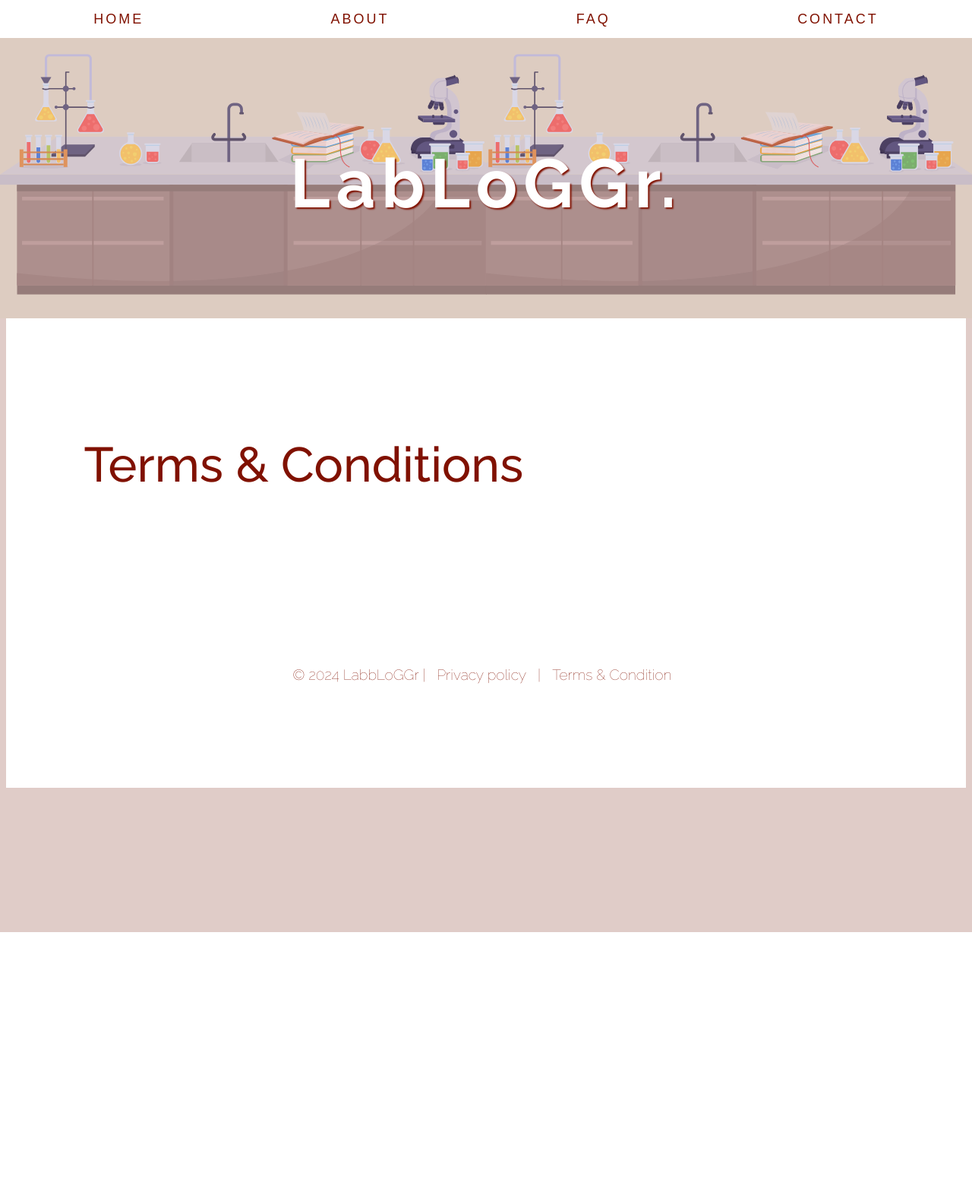
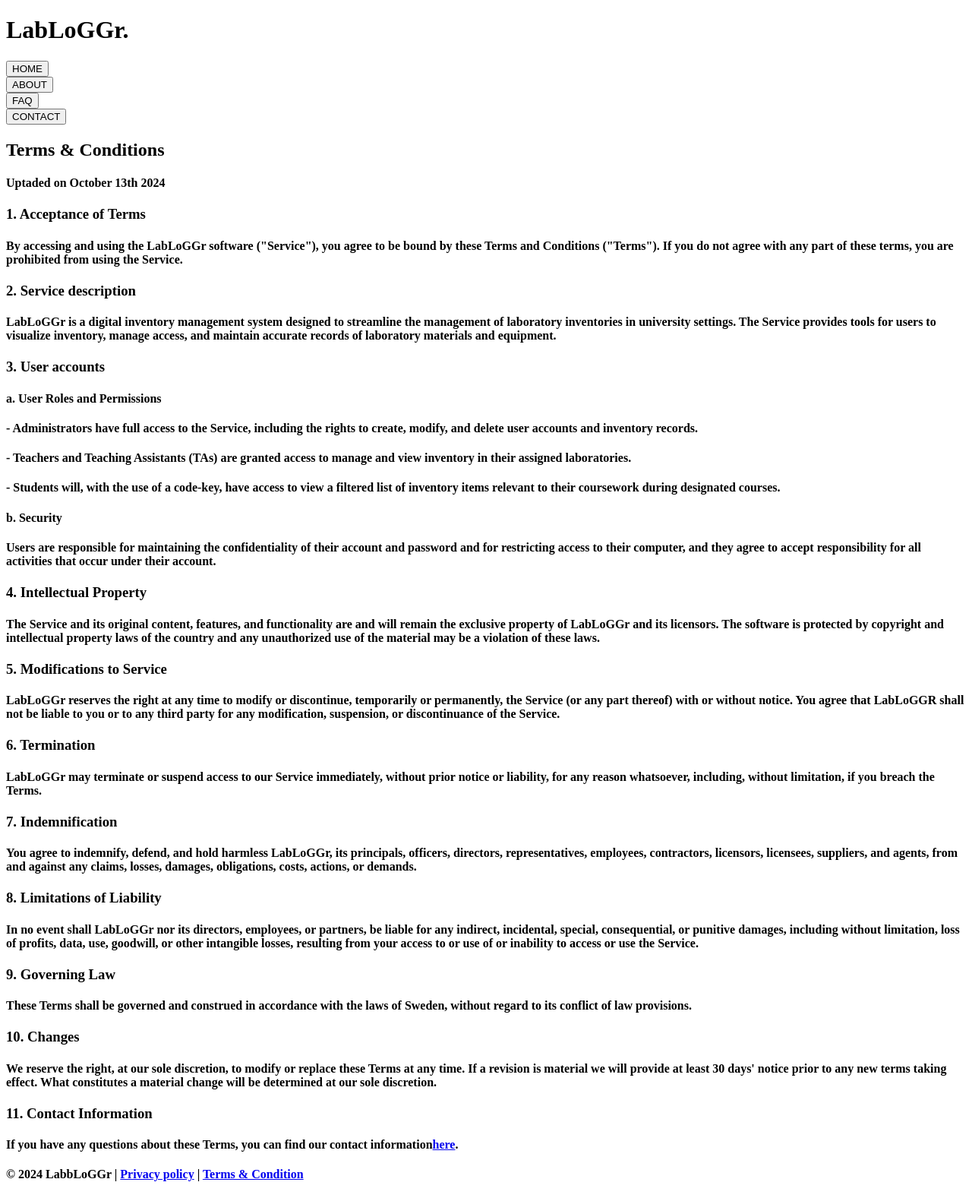
Before and after one commit to SanthoshRajakumar/LabloGGrr, a PHP site: page /site_info/terms_condi.php in a window 1280 px wide. Shown: the whole page at 76% size. Before the commit the page ends 1227 px from the top, so only its background shows below. Run offline with PHP 8.4, Linux system fonts and the light colour scheme.

Commit message:
Terms and conditions done, also added a new folder for all nonsense files

```diff
--- a/account/new_account.php
+++ b/account/new_account.php
@@ -30,7 +30,7 @@ $result = $link->query($sql);
 <head>
     <meta charset="UTF-8">
     <meta name="viewport" content="width=device-width, initial-scale=1.0">
-    <title>Inventory</title>
+    <title>Create user</title>
     <link rel="icon" type="images/x-icon" href="/images/PastedGraphic-1.png">
     <!-- Link to your CSS file -->
     <link rel="stylesheet" href="../style_.css">
--- a/faq.php
+++ b/site_info/faq.php
@@ -88,7 +88,7 @@
 <div class="div1">
 <div class="box1">
     <h3> Could not find the answers you were looking for?</h3>
-        <p>Do not hesitate to contact us. You find our contact information in the top menu.</p>
+        <p>Do not hesitate to<a href="../contact.php">contact us.</a></p>
     </div>
 </div>
 
--- /dev/null
+++ b/site_info/terms_condi.php
@@ -0,0 +1,97 @@
+<!DOCTYPE html>
+<html lang="en">
+<head>
+    <meta charset="UTF-8">
+    <meta name="viewport" content="width=device-width, initial-scale=1.0">
+    <title>Terms & Conditions</title>
+    <link rel="icon" type="images/x-icon" href="/images/PastedGraphic-1.png">
+    <!-- Link to your CSS file -->
+    <link rel="stylesheet" href="style_.css">
+    <!-- Include jQuery library -->
+    <script src="https://code.jquery.com/jquery-3.6.0.min.js"></script>
+</head>
+<body>
+
+<div class="sample-header">
+  <div class="sample-header-section">
+    <h1>LabLoGGr.</h1>
+    <h2></h2>
+  </div>
+</div>
+
+<div class="sample-section-wrap">
+  <div class="sample-section">
+
+  <header>
+<form action="index.php" method="GET">
+      <button type="submit" class="button2">HOME</button>
+    </form>
+    <form action="about.php" method="GET">
+      <button type="submit" class="button2">ABOUT</button>
+    </form>
+    <form action="faq.php" method="GET">
+      <button type="submit" class="button2">FAQ</button>
+    </form>
+    <form action="contact.php" method="GET">
+      <button type="submit" class="button2">CONTACT</button>
+    </form>
+</header>
+
+<h2> Terms & Conditions </h2>
+<h4>Uptaded on October 13th 2024</h4>
+
+<h3>1. Acceptance of Terms </h3>
+<h4>
+By accessing and using the LabLoGGr software ("Service"), you agree to be bound by these Terms and Conditions ("Terms").
+If you do not agree with any part of these terms, you are prohibited from using the Service.
+</h4>
+
+<h3>2. Service description </h3>
+<h4>
+LabLoGGr is a digital inventory management system designed to streamline the management of laboratory inventories in university settings.
+The Service provides tools for users to visualize inventory, manage access, and maintain accurate records of laboratory materials and equipment.
+</h4>
+
+<h3>3. User accounts </h3>
+<h4 style="font-weight: 700"> a. User Roles and Permissions</h4>
+<h4>- Administrators have full access to the Service, including the rights to create, modify, and delete user accounts and inventory records. </h4>
+<h4>- Teachers and Teaching Assistants (TAs) are granted access to manage and view inventory in their assigned laboratories. </h4>
+<h4>- Students will, with the use of a code-key, have access to view a filtered list of inventory items relevant to their coursework during designated courses. </h4>
+
+<h4 style="font-weight: 700"> b. Security </h4>
+<h4>Users are responsible for maintaining the confidentiality of their account and password and for restricting access to their computer, and they agree to accept responsibility for all activities that occur under their account. </h4>
+
+<h3>4. Intellectual Property </h3>
+<h4>The Service and its original content, features, and functionality are and will remain the exclusive property of LabLoGGr and its licensors. The software is protected by copyright and intellectual property laws of the country and any unauthorized use of the material may be a violation of these laws.</h4>
+
+<h3>5. Modifications to Service</h3>
+<h4>LabLoGGr reserves the right at any time to modify or discontinue, temporarily or permanently, the Service (or any part thereof) with or without notice. You agree that LabLoGGR shall not be liable to you or to any third party for any modification, suspension, or discontinuance of the Service.</h4>
+
+<h3>6. Termination</h3>
+<h4>LabLoGGr may terminate or suspend access to our Service immediately, without prior notice or liability, for any reason whatsoever, including, without limitation, if you breach the Terms.</h4>
+
+<h3>7. Indemnification</h3>
+<h4>You agree to indemnify, defend, and hold harmless LabLoGGr, its principals, officers, directors, representatives, employees, contractors, licensors, licensees, suppliers, and agents, from and against any claims, losses, damages, obligations, costs, actions, or demands.</h4>
+
+<h3>8. Limitations of Liability</h3>
+<h4>In no event shall LabLoGGr nor its directors, employees, or partners, be liable for any indirect, incidental, special, consequential, or punitive damages, including without limitation, loss of profits, data, use, goodwill, or other intangible losses, resulting from your access to or use of or inability to access or use the Service.</h4>
+
+<h3>9. Governing Law</h3>
+<h4>These Terms shall be governed and construed in accordance with the laws of Sweden, without regard to its conflict of law provisions.</h4>
+
+<h3>10. Changes</h3>
+<h4>We reserve the right, at our sole discretion, to modify or replace these Terms at any time. If a revision is material we will provide at least 30 days' notice prior to any new terms taking effect. What constitutes a material change will be determined at our sole discretion.</h4>
+
+<h3>11. Contact Information</h3>
+<h4>If you have any questions about these Terms, you can find our contact information<a href="../contact.php">here</a>.</h4>
+
+
+<div class="footer">
+    <h4> &copy; 2024 LabbLoGGr | <a href="privacy_policy.php">Privacy policy</a> | <a href="terms_condi.php">Terms & Condition</a> </h4>
+</div>
+
+<script src="java.js">
+</script>
+
+</body>
+</html>
--- a/style_.css
+++ b/style_.css
@@ -80,6 +80,7 @@ header {
   /*margin-top: 100px;*/
   margin-top: 15vw;
 }
+/*
 .footer a {
   color:rgb(128, 17, 0);
   text-decoration: none;
@@ -87,7 +88,18 @@ header {
 }
 .footer a:hover {
   text-decoration: underline;
+}*/
+
+a {
+  color:rgb(128, 17, 0);
+  text-decoration: none;
+  margin: 0 10px;
 }
+
+a:hover {
+  text-decoration: underline;
+}
+
 
 /* Large LabbLoGGr header*/
 h1 {
--- a/terms_condi.php
+++ /dev/null
@@ -1,54 +0,0 @@
-<!DOCTYPE html>
-<html lang="en">
-<head>
-    <meta charset="UTF-8">
-    <meta name="viewport" content="width=device-width, initial-scale=1.0">
-    <title>Terms & Conditions</title>
-    <link rel="icon" type="images/x-icon" href="/images/PastedGraphic-1.png">
-    <!-- Link to your CSS file -->
-    <link rel="stylesheet" href="style_.css">
-    <!-- Include jQuery library -->
-    <script src="https://code.jquery.com/jquery-3.6.0.min.js"></script>
-</head>
-<body>
-
-
-<div class="sample-header">
-  <div class="sample-header-section">
-    <h1>LabLoGGr.</h1>
-    <h2></h2>
-  </div>
-</div>
-
-
-<!-- Content Section -->
-<div class="sample-section-wrap">
-  <div class="sample-section">
-
-  <header>
-<form action="index.php" method="GET">
-      <button type="submit" class="button2">HOME</button>
-    </form>
-    <form action="about.php" method="GET">
-      <button type="submit" class="button2">ABOUT</button>
-    </form>
-    <form action="faq.php" method="GET">
-      <button type="submit" class="button2">FAQ</button>
-    </form>
-    <form action="contact.php" method="GET">
-      <button type="submit" class="button2">CONTACT</button>
-    </form>
-</header>
-
-<h2> Terms & Conditions </h2>
-
-
-<div class="footer">
-    <h4> &copy; 2024 LabbLoGGr | <a href="privacy_policy.php">Privacy policy</a> | <a href="terms_condi.php">Terms & Condition</a> </h4>
-</div>
-
-<script src="java.js">
-</script>
-
-</body>
-</html>
```
Also changed, not shown: site_info/about.php (renamed from about.php), site_info/contact.php (renamed from contact.php), site_info/privacy_policy.php (renamed from privacy_policy.php).
